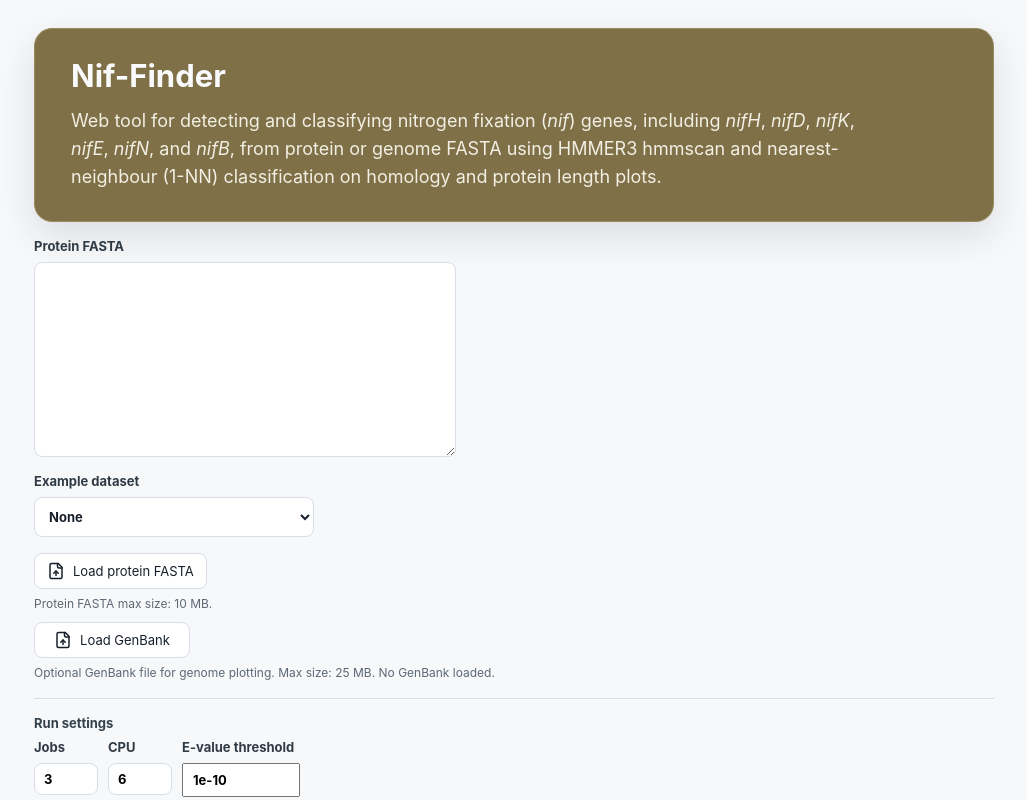
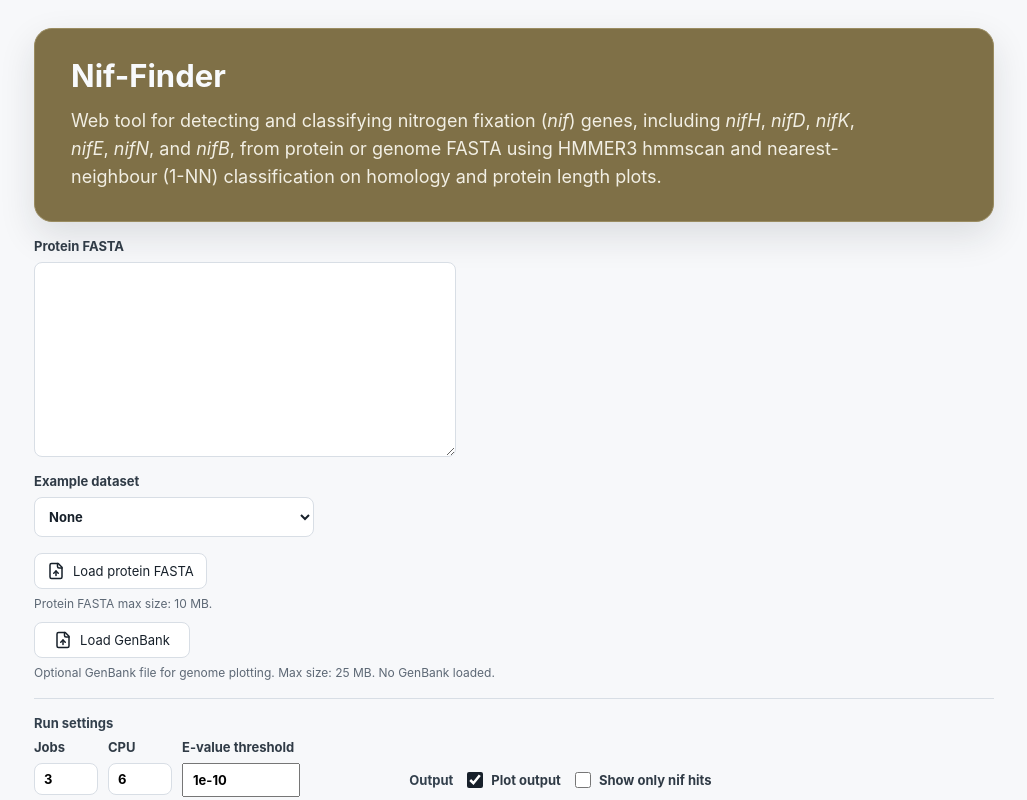
Before and after one commit to kazumaxneo/Nif_finder, a Next.js app in the folder web/: page / in a window 1280 px wide. Shown: the top 800 px of the page, without its empty margins (126-1153 px from the left). Built offline with nearby package versions, Linux system fonts and the light colour scheme.

Commit message:
Place output controls beside run settings

```diff
--- a/web/app/globals.css
+++ b/web/app/globals.css
@@ -224,12 +224,19 @@ input:focus {
   padding-inline: 12px;
 }
 
+.settings-row {
+  align-items: flex-start;
+  border-top: 1px solid var(--line);
+  display: flex;
+  flex-wrap: wrap;
+  gap: 20px;
+  padding-top: 16px;
+}
+
 .settings {
   align-items: flex-start;
-  border-top: 1px solid var(--line);
   flex-wrap: wrap;
   gap: 8px 10px;
-  padding-top: 16px;
 }
 
 .example-field select {
@@ -287,7 +294,9 @@ input:focus {
 
 .advanced-settings {
   align-items: center;
+  align-self: flex-end;
   gap: 8px 14px;
+  padding-bottom: 2px;
 }
 
 .advanced-settings .section-title {
--- a/web/app/page.tsx
+++ b/web/app/page.tsx
@@ -1,7 +1,7 @@
 "use client";
 
 import { ChangeEvent, useMemo, useState } from "react";
-import { AlertCircle, Download, FileUp, Play, Settings } from "lucide-react";
+import { AlertCircle, Download, FileUp, Play } from "lucide-react";
 
 type ResultRecord = {
   query: string;
@@ -518,6 +518,7 @@ export default function Home() {
           {genbankFileName ? `Loaded: ${genbankFileName}` : "No GenBank loaded."}
         </p>
 
+        <div className="settings-row">
           <div className="settings run-settings">
             <div className="section-title">
               Run settings
@@ -540,11 +541,9 @@ export default function Home() {
               />
             </label>
           </div>
-        <p className="input-note">E-value can affect sensitivity; the default is recommended.</p>
 
           <div className="settings advanced-settings">
             <div className="section-title">
-            <Settings size={17} aria-hidden />
               Output
             </div>
             <label className="toggle-row">
@@ -560,6 +559,8 @@ export default function Home() {
               Show only nif hits
             </label>
           </div>
+        </div>
+        <p className="input-note">E-value can affect sensitivity; the default is recommended.</p>
 
         <button className="run-button" type="button" onClick={analyze} disabled={loading}>
           <Play size={18} aria-hidden />
```
Lines whose indentation alone changed are shown as unchanged.
